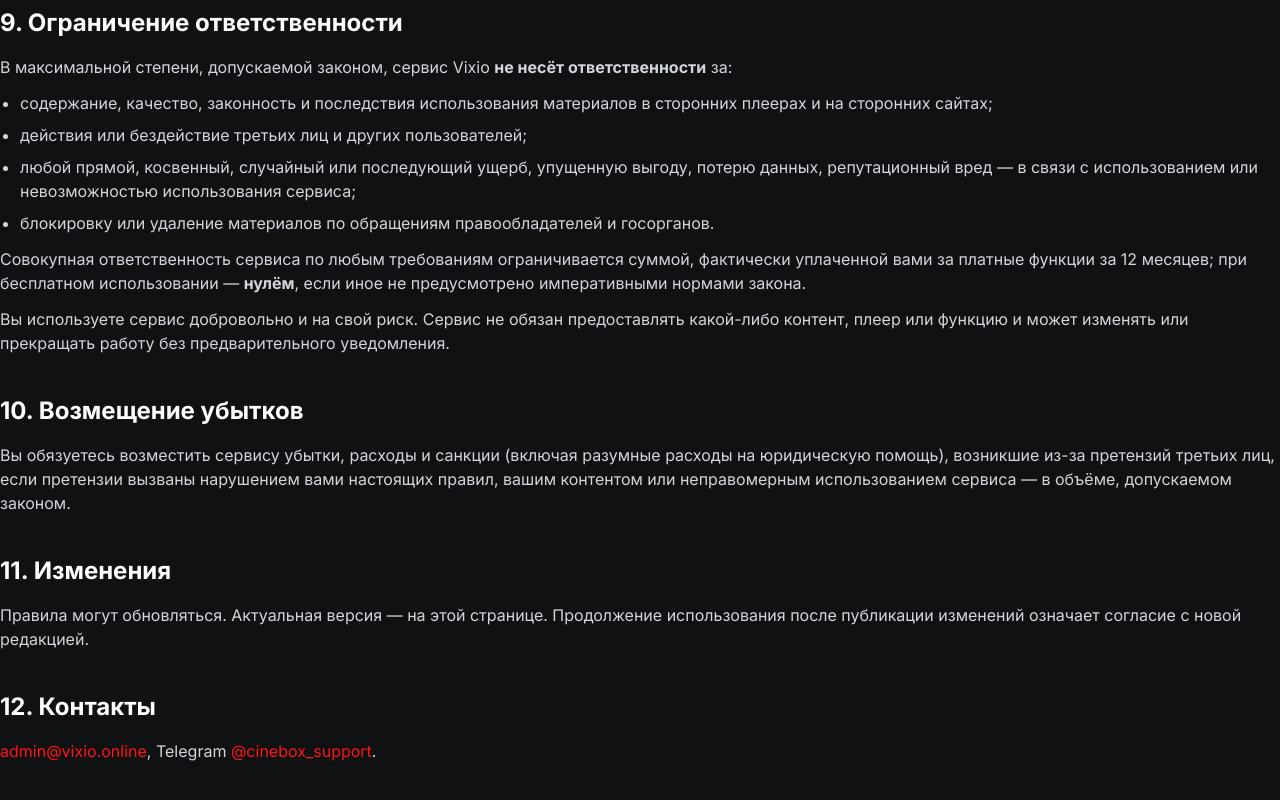
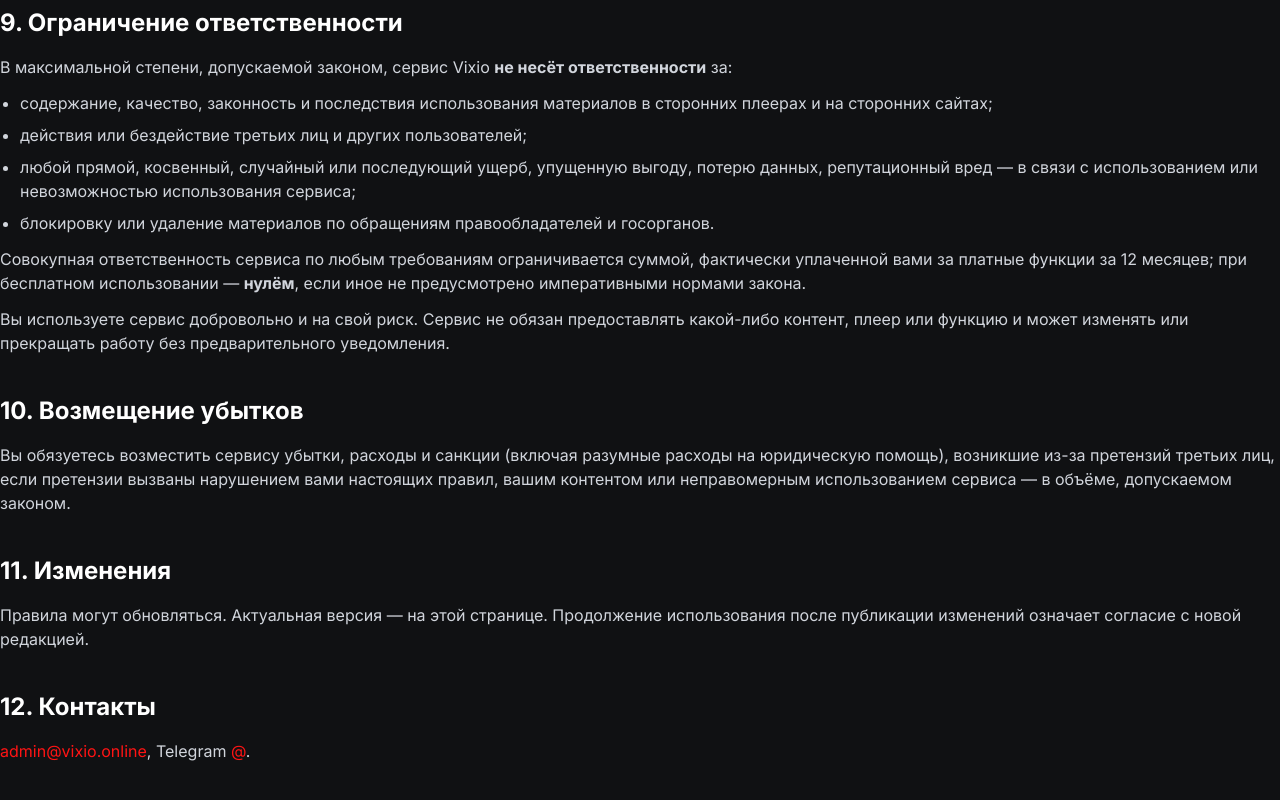
Before and after one commit to Ri4yy/streaming, a Next.js app: page /terms in a window 1280 px wide. Shown: the part 1928-2728 px from the top of the page. Built offline with nearby package versions, Linux system fonts and the light colour scheme; no server answers.

Commit message:
feat: implement global header, footer, search modal, static pages, and automated sitemap generation

```diff
--- a/src/app/(main)/privacy/page.tsx
+++ b/src/app/(main)/privacy/page.tsx
@@ -29,7 +29,7 @@
                     <p className="mb-2">По вопросам персональных данных, удаления аккаунта и реализации ваших прав:</p>
                     <ul className="list-disc pl-5 space-y-1">
                         <li>e-mail: <a href="mailto:admin@vixio.online" className="text-theme-main hover:underline">admin@vixio.online</a></li>
-                        <li>Telegram: <a href="https://t.me/cinebox_support" target="_blank" rel="noopener noreferrer" className="text-theme-main hover:underline">@cinebox_support</a></li>
+                        <li>Telegram: <a href={`https://t.me/${process.env.NEXT_PUBLIC_BOT_USERNAME}`} target="_blank" rel="noopener noreferrer" className="text-theme-main hover:underline">@{process.env.NEXT_PUBLIC_BOT_USERNAME}</a></li>
                     </ul>
                 </section>
 
--- a/src/app/(main)/terms/page.tsx
+++ b/src/app/(main)/terms/page.tsx
@@ -108,7 +108,7 @@
 
                 <section>
                     <h2 className="text-2xl font-bold text-white mb-4">12. Контакты</h2>
-                    <p><a href="mailto:admin@vixio.online" className="text-theme-main hover:underline">admin@vixio.online</a>, Telegram <a href="https://t.me/cinebox_support" target="_blank" rel="noopener noreferrer" className="text-theme-main hover:underline">@cinebox_support</a>.</p>
+                    <p><a href="mailto:admin@vixio.online" className="text-theme-main hover:underline">admin@vixio.online</a>, Telegram <a href={`https://t.me/${process.env.NEXT_PUBLIC_BOT_USERNAME}`} target="_blank" rel="noopener noreferrer" className="text-theme-main hover:underline">@{process.env.NEXT_PUBLIC_BOT_USERNAME}</a>.</p>
                 </section>
             </div>
         </main>
--- a/src/app/sitemap.ts
+++ b/src/app/sitemap.ts
@@ -37,12 +37,6 @@
       changeFrequency: 'weekly',
       priority: 0.7,
     },
-    {
-      url: `${baseUrl}/books`,
-      lastModified: new Date(),
-      changeFrequency: 'weekly',
-      priority: 0.7,
-    },
   ];
 
   // Fetch collections to include in sitemap
--- a/src/components/Footer/index.tsx
+++ b/src/components/Footer/index.tsx
@@ -46,11 +46,8 @@
                     <div className="flex flex-col gap-4 items-start md:items-end">
                         <h3 className="text-white font-medium uppercase tracking-wider text-sm mb-2">Социальные сети</h3>
                         <div className="flex gap-x-4">
-                            <a href="https://t.me/cinebox_cinema_bot" target="_blank" title="Перейти в Telegram-бота" className="group relative cursor-pointer w-12 h-12 flex justify-center items-center rounded-[16px] bg-[#0088cc]/10 border border-[#0088cc]/20 text-[#0088cc] hover:bg-[#0088cc]/20 hover:border-[#0088cc]/40 hover:shadow-[0_0_15px_rgba(0,136,204,0.15)] transition-all duration-300">
+                            <a href={`https://t.me/${process.env.NEXT_PUBLIC_BOT_USERNAME}`} target="_blank" title="Перейти в Telegram-бота" className="group relative cursor-pointer w-12 h-12 flex justify-center items-center rounded-[16px] bg-[#0088cc]/10 border border-[#0088cc]/20 text-[#0088cc] hover:bg-[#0088cc]/20 hover:border-[#0088cc]/40 hover:shadow-[0_0_15px_rgba(0,136,204,0.15)] transition-all duration-300">
                                 <BsTelegram className='w-6 h-6 drop-shadow-[0_0_4px_rgba(0,136,204,0.3)]'/>
-                            </a>
-                            <a href="https://vk.com/" className="group relative cursor-pointer w-12 h-12 flex justify-center items-center rounded-full border border-white/10 bg-white/5 backdrop-blur-md hover:bg-white/20 transition-all duration-300">
-                                <SlSocialVkontakte className='w-5 h-5 text-gray-300 group-hover:text-white transition-colors duration-300'/>
                             </a>
                         </div>
                     </div>
--- a/src/components/Header/index.tsx
+++ b/src/components/Header/index.tsx
@@ -71,7 +71,7 @@
         { path: '/anime', label: 'Аниме' },
         { path: '/games', label: 'Игры' },
         { path: '/collections', label: 'Подборки' },
-        { path: '/books', label: 'Книги' },
+
     ];
 
     const navRef = React.useRef<HTMLUListElement>(null);
@@ -138,7 +138,7 @@
         <>
             <header className={`flex justify-between items-center px-8 py-1 rounded-2xl backdrop-blur-xl bg-black/40 border border-white/10 shadow-lg shadow-black/20 w-[98%] left-[1%] absolute ${scrollDirection === "down" ? "-top-24 " : "fixed"} top-2 transition-all duration-500 z-[60]`}>
                 <Link
-                    href="https://t.me/cinebox_cinema_bot"
+                    href={`https://t.me/${process.env.NEXT_PUBLIC_BOT_USERNAME}`}
                     target="_blank"
                     title="Перейти в Telegram-бота"
                     className="flex items-center justify-center w-10 h-10 rounded-[14px] bg-[#0088cc]/10 border border-[#0088cc]/20 text-[#0088cc] hover:bg-[#0088cc]/20 hover:border-[#0088cc]/40 hover:shadow-[0_0_15px_rgba(0,136,204,0.15)] transition-all duration-300"
--- a/src/components/ModalSearch/index.tsx
+++ b/src/components/ModalSearch/index.tsx
@@ -29,7 +29,6 @@
     { id: 'series', name: 'Сериалы' },
     { id: 'anime', name: 'Аниме' },
     { id: 'games', name: 'Игры' },
-    { id: 'books', name: 'Книги' },
 ];
 
 const categoryPlaceholders: Record<string, string[]> = {
@@ -202,7 +201,6 @@
                                     <ResultGroup title="Сериалы" items={(results as GroupedGlobalSearchResults).series} onSelect={() => setActiveSearch(false)} />
                                     <ResultGroup title="Аниме" items={(results as GroupedGlobalSearchResults).anime} onSelect={() => setActiveSearch(false)} />
                                     <ResultGroup title="Игры" items={(results as GroupedGlobalSearchResults).games} onSelect={() => setActiveSearch(false)} />
-                                    <ResultGroup title="Книги" items={(results as GroupedGlobalSearchResults).books} onSelect={() => setActiveSearch(false)} />
 
                                     {Object.values(results as GroupedGlobalSearchResults).every(arr => arr.length === 0) && (
                                         <p className="text-gray-400 text-center py-8">Ничего не найдено</p>
```
